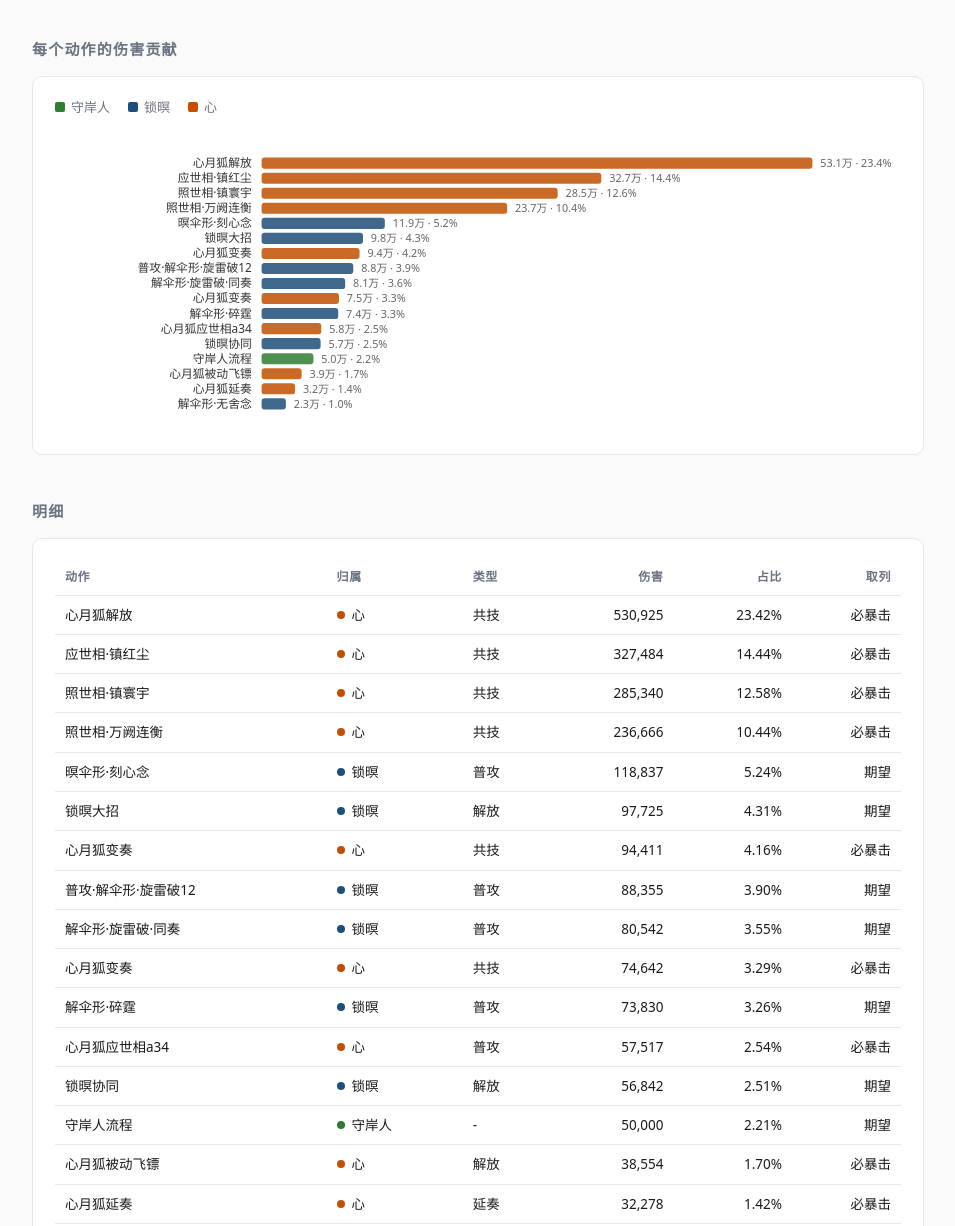
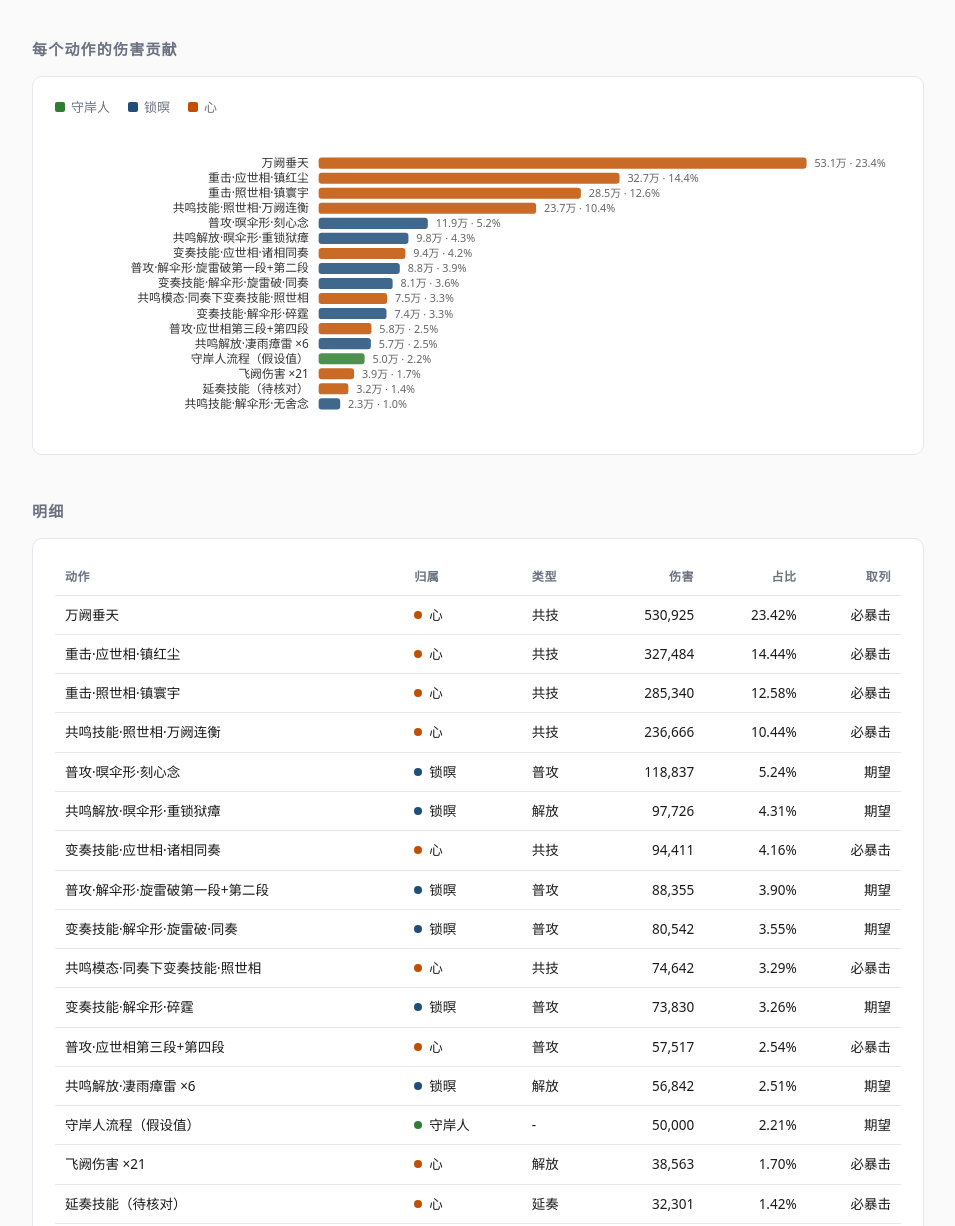
Before and after one commit to Loveletter2/game-numerics-toolkit, a plain HTML site: page docs/demo/index.html in a window 1280 px wide. Shown: the part 500-1726 px from the top of the page, without its empty margins (162-1117 px from the left). Drawn offline with Linux system fonts and the light colour scheme.

Commit message:
fix(demo): use official skill names; revert two wrong multiplier edits
Two of the earlier 'corrections' were false positives: 11.37%x21 and
119.36%x2 sum to within 0.02% of each other by coincidence. The official
per-hit value for 飞阙 is 11.37%, so the original table was right.

Action labels now use the in-game skill names instead of shorthand.

```diff
--- a/docs/demo/index.html
+++ b/docs/demo/index.html
@@ -66,57 +66,57 @@
 
   <h2>每个动作的伤害贡献</h2>
   <div class="card"><div class="legend"><span><i style="background:#2e7d32"></i>守岸人</span><span><i style="background:#1f4e79"></i>锁暝</span><span><i style="background:#c05000"></i>心</span></div><svg viewBox="0 0 860 300.0" width="100%" role="img" aria-label="每个动作的伤害贡献">
-<rect x="210" y="26.0" width="560.0" height="11.3" rx="3" fill="#c05000" opacity="0.85"/>
-<text x="200" y="35.6" text-anchor="end" font-size="12" fill="#333">心月狐解放</text>
-<text x="778.0" y="35.6" font-size="11" fill="#666">53.1万 · 23.4%</text>
-<rect x="210" y="41.3" width="345.4" height="11.3" rx="3" fill="#c05000" opacity="0.85"/>
-<text x="200" y="50.9" text-anchor="end" font-size="12" fill="#333">应世相·镇红尘</text>
-<text x="563.4" y="50.9" font-size="11" fill="#666">32.7万 · 14.4%</text>
-<rect x="210" y="56.6" width="301.0" height="11.3" rx="3" fill="#c05000" opacity="0.85"/>
-<text x="200" y="66.2" text-anchor="end" font-size="12" fill="#333">照世相·镇寰宇</text>
-<text x="519.0" y="66.2" font-size="11" fill="#666">28.5万 · 12.6%</text>
-<rect x="210" y="71.9" width="249.6" height="11.3" rx="3" fill="#c05000" opacity="0.85"/>
-<text x="200" y="81.5" text-anchor="end" font-size="12" fill="#333">照世相·万阙连衡</text>
-<text x="467.6" y="81.5" font-size="11" fill="#666">23.7万 · 10.4%</text>
-<rect x="210" y="87.2" width="125.3" height="11.3" rx="3" fill="#1f4e79" opacity="0.85"/>
-<text x="200" y="96.8" text-anchor="end" font-size="12" fill="#333">暝伞形·刻心念</text>
-<text x="343.3" y="96.8" font-size="11" fill="#666">11.9万 · 5.2%</text>
-<rect x="210" y="102.5" width="103.1" height="11.3" rx="3" fill="#1f4e79" opacity="0.85"/>
-<text x="200" y="112.1" text-anchor="end" font-size="12" fill="#333">锁暝大招</text>
-<text x="321.1" y="112.1" font-size="11" fill="#666">9.8万 · 4.3%</text>
-<rect x="210" y="117.8" width="99.6" height="11.3" rx="3" fill="#c05000" opacity="0.85"/>
-<text x="200" y="127.4" text-anchor="end" font-size="12" fill="#333">心月狐变奏</text>
-<text x="317.6" y="127.4" font-size="11" fill="#666">9.4万 · 4.2%</text>
-<rect x="210" y="133.1" width="93.2" height="11.3" rx="3" fill="#1f4e79" opacity="0.85"/>
-<text x="200" y="142.7" text-anchor="end" font-size="12" fill="#333">普攻·解伞形·旋雷破12</text>
-<text x="311.2" y="142.7" font-size="11" fill="#666">8.8万 · 3.9%</text>
-<rect x="210" y="148.4" width="85.0" height="11.3" rx="3" fill="#1f4e79" opacity="0.85"/>
-<text x="200" y="158.0" text-anchor="end" font-size="12" fill="#333">解伞形·旋雷破·同奏</text>
-<text x="303.0" y="158.0" font-size="11" fill="#666">8.1万 · 3.6%</text>
-<rect x="210" y="163.6" width="78.7" height="11.3" rx="3" fill="#c05000" opacity="0.85"/>
-<text x="200" y="173.3" text-anchor="end" font-size="12" fill="#333">心月狐变奏</text>
-<text x="296.7" y="173.3" font-size="11" fill="#666">7.5万 · 3.3%</text>
-<rect x="210" y="178.9" width="77.9" height="11.3" rx="3" fill="#1f4e79" opacity="0.85"/>
-<text x="200" y="188.6" text-anchor="end" font-size="12" fill="#333">解伞形·碎霆</text>
-<text x="295.9" y="188.6" font-size="11" fill="#666">7.4万 · 3.3%</text>
-<rect x="210" y="194.2" width="60.7" height="11.3" rx="3" fill="#c05000" opacity="0.85"/>
-<text x="200" y="203.9" text-anchor="end" font-size="12" fill="#333">心月狐应世相a34</text>
-<text x="278.7" y="203.9" font-size="11" fill="#666">5.8万 · 2.5%</text>
-<rect x="210" y="209.5" width="60.0" height="11.3" rx="3" fill="#1f4e79" opacity="0.85"/>
-<text x="200" y="219.2" text-anchor="end" font-size="12" fill="#333">锁暝协同</text>
-<text x="278.0" y="219.2" font-size="11" fill="#666">5.7万 · 2.5%</text>
-<rect x="210" y="224.8" width="52.7" height="11.3" rx="3" fill="#2e7d32" opacity="0.85"/>
-<text x="200" y="234.5" text-anchor="end" font-size="12" fill="#333">守岸人流程</text>
-<text x="270.7" y="234.5" font-size="11" fill="#666">5.0万 · 2.2%</text>
-<rect x="210" y="240.1" width="40.7" height="11.3" rx="3" fill="#c05000" opacity="0.85"/>
-<text x="200" y="249.8" text-anchor="end" font-size="12" fill="#333">心月狐被动飞镖</text>
-<text x="258.7" y="249.8" font-size="11" fill="#666">3.9万 · 1.7%</text>
-<rect x="210" y="255.4" width="34.0" height="11.3" rx="3" fill="#c05000" opacity="0.85"/>
-<text x="200" y="265.1" text-anchor="end" font-size="12" fill="#333">心月狐延奏</text>
-<text x="252.0" y="265.1" font-size="11" fill="#666">3.2万 · 1.4%</text>
-<rect x="210" y="270.7" width="24.7" height="11.3" rx="3" fill="#1f4e79" opacity="0.85"/>
-<text x="200" y="280.4" text-anchor="end" font-size="12" fill="#333">解伞形·无舍念</text>
-<text x="242.7" y="280.4" font-size="11" fill="#666">2.3万 · 1.0%</text>
+<rect x="268" y="26.0" width="496.0" height="11.3" rx="3" fill="#c05000" opacity="0.85"/>
+<text x="258" y="35.6" text-anchor="end" font-size="12" fill="#333">万阙垂天</text>
+<text x="772.0" y="35.6" font-size="11" fill="#666">53.1万 · 23.4%</text>
+<rect x="268" y="41.3" width="305.9" height="11.3" rx="3" fill="#c05000" opacity="0.85"/>
+<text x="258" y="50.9" text-anchor="end" font-size="12" fill="#333">重击·应世相·镇红尘</text>
+<text x="581.9" y="50.9" font-size="11" fill="#666">32.7万 · 14.4%</text>
+<rect x="268" y="56.6" width="266.6" height="11.3" rx="3" fill="#c05000" opacity="0.85"/>
+<text x="258" y="66.2" text-anchor="end" font-size="12" fill="#333">重击·照世相·镇寰宇</text>
+<text x="542.6" y="66.2" font-size="11" fill="#666">28.5万 · 12.6%</text>
+<rect x="268" y="71.9" width="221.1" height="11.3" rx="3" fill="#c05000" opacity="0.85"/>
+<text x="258" y="81.5" text-anchor="end" font-size="12" fill="#333">共鸣技能·照世相·万阙连衡</text>
+<text x="497.1" y="81.5" font-size="11" fill="#666">23.7万 · 10.4%</text>
+<rect x="268" y="87.2" width="111.0" height="11.3" rx="3" fill="#1f4e79" opacity="0.85"/>
+<text x="258" y="96.8" text-anchor="end" font-size="12" fill="#333">普攻·暝伞形·刻心念</text>
+<text x="387.0" y="96.8" font-size="11" fill="#666">11.9万 · 5.2%</text>
+<rect x="268" y="102.5" width="91.3" height="11.3" rx="3" fill="#1f4e79" opacity="0.85"/>
+<text x="258" y="112.1" text-anchor="end" font-size="12" fill="#333">共鸣解放·暝伞形·重锁狱瘴</text>
+<text x="367.3" y="112.1" font-size="11" fill="#666">9.8万 · 4.3%</text>
+<rect x="268" y="117.8" width="88.2" height="11.3" rx="3" fill="#c05000" opacity="0.85"/>
+<text x="258" y="127.4" text-anchor="end" font-size="12" fill="#333">变奏技能·应世相·诸相同奏</text>
+<text x="364.2" y="127.4" font-size="11" fill="#666">9.4万 · 4.2%</text>
+<rect x="268" y="133.1" width="82.5" height="11.3" rx="3" fill="#1f4e79" opacity="0.85"/>
+<text x="258" y="142.7" text-anchor="end" font-size="12" fill="#333">普攻·解伞形·旋雷破第一段+第二段</text>
+<text x="358.5" y="142.7" font-size="11" fill="#666">8.8万 · 3.9%</text>
+<rect x="268" y="148.4" width="75.2" height="11.3" rx="3" fill="#1f4e79" opacity="0.85"/>
+<text x="258" y="158.0" text-anchor="end" font-size="12" fill="#333">变奏技能·解伞形·旋雷破·同奏</text>
+<text x="351.2" y="158.0" font-size="11" fill="#666">8.1万 · 3.6%</text>
+<rect x="268" y="163.6" width="69.7" height="11.3" rx="3" fill="#c05000" opacity="0.85"/>
+<text x="258" y="173.3" text-anchor="end" font-size="12" fill="#333">共鸣模态·同奏下变奏技能·照世相</text>
+<text x="345.7" y="173.3" font-size="11" fill="#666">7.5万 · 3.3%</text>
+<rect x="268" y="178.9" width="69.0" height="11.3" rx="3" fill="#1f4e79" opacity="0.85"/>
+<text x="258" y="188.6" text-anchor="end" font-size="12" fill="#333">变奏技能·解伞形·碎霆</text>
+<text x="345.0" y="188.6" font-size="11" fill="#666">7.4万 · 3.3%</text>
+<rect x="268" y="194.2" width="53.7" height="11.3" rx="3" fill="#c05000" opacity="0.85"/>
+<text x="258" y="203.9" text-anchor="end" font-size="12" fill="#333">普攻·应世相第三段+第四段</text>
+<text x="329.7" y="203.9" font-size="11" fill="#666">5.8万 · 2.5%</text>
+<rect x="268" y="209.5" width="53.1" height="11.3" rx="3" fill="#1f4e79" opacity="0.85"/>
+<text x="258" y="219.2" text-anchor="end" font-size="12" fill="#333">共鸣解放·凄雨瘴雷 ×6</text>
+<text x="329.1" y="219.2" font-size="11" fill="#666">5.7万 · 2.5%</text>
+<rect x="268" y="224.8" width="46.7" height="11.3" rx="3" fill="#2e7d32" opacity="0.85"/>
+<text x="258" y="234.5" text-anchor="end" font-size="12" fill="#333">守岸人流程（假设值）</text>
+<text x="322.7" y="234.5" font-size="11" fill="#666">5.0万 · 2.2%</text>
+<rect x="268" y="240.1" width="36.0" height="11.3" rx="3" fill="#c05000" opacity="0.85"/>
+<text x="258" y="249.8" text-anchor="end" font-size="12" fill="#333">飞阙伤害 ×21</text>
+<text x="312.0" y="249.8" font-size="11" fill="#666">3.9万 · 1.7%</text>
+<rect x="268" y="255.4" width="30.2" height="11.3" rx="3" fill="#c05000" opacity="0.85"/>
+<text x="258" y="265.1" text-anchor="end" font-size="12" fill="#333">延奏技能（待核对）</text>
+<text x="306.2" y="265.1" font-size="11" fill="#666">3.2万 · 1.4%</text>
+<rect x="268" y="270.7" width="21.9" height="11.3" rx="3" fill="#1f4e79" opacity="0.85"/>
+<text x="258" y="280.4" text-anchor="end" font-size="12" fill="#333">共鸣技能·解伞形·无舍念</text>
+<text x="297.9" y="280.4" font-size="11" fill="#666">2.3万 · 1.0%</text>
 </svg></div>
 
   <h2>明细</h2>
@@ -125,23 +125,23 @@
       <thead><tr><th>动作</th><th>归属</th><th>类型</th>
         <th style="text-align:right">伤害</th><th style="text-align:right">占比</th>
         <th style="text-align:right">取列</th></tr></thead>
-      <tbody><tr><td>心月狐解放</td><td><span class="dot" style="background:#c05000"></span>心</td><td>共技</td><td class="num">530,925</td><td class="num">23.42%</td><td class="num">必暴击</td></tr>
-      <tr><td>应世相·镇红尘</td><td><span class="dot" style="background:#c05000"></span>心</td><td>共技</td><td class="num">327,484</td><td class="num">14.44%</td><td class="num">必暴击</td></tr>
-      <tr><td>照世相·镇寰宇</td><td><span class="dot" style="background:#c05000"></span>心</td><td>共技</td><td class="num">285,340</td><td class="num">12.58%</td><td class="num">必暴击</td></tr>
-      <tr><td>照世相·万阙连衡</td><td><span class="dot" style="background:#c05000"></span>心</td><td>共技</td><td class="num">236,666</td><td class="num">10.44%</td><td class="num">必暴击</td></tr>
-      <tr><td>暝伞形·刻心念</td><td><span class="dot" style="background:#1f4e79"></span>锁暝</td><td>普攻</td><td class="num">118,837</td><td class="num">5.24%</td><td class="num">期望</td></tr>
-      <tr><td>锁暝大招</td><td><span class="dot" style="background:#1f4e79"></span>锁暝</td><td>解放</td><td class="num">97,725</td><td class="num">4.31%</td><td class="num">期望</td></tr>
-      <tr><td>心月狐变奏</td><td><span class="dot" style="background:#c05000"></span>心</td><td>共技</td><td class="num">94,411</td><td class="num">4.16%</td><td class="num">必暴击</td></tr>
-      <tr><td>普攻·解伞形·旋雷破12</td><td><span class="dot" style="background:#1f4e79"></span>锁暝</td><td>普攻</td><td class="num">88,355</td><td class="num">3.90%</td><td class="num">期望</td></tr>
-      <tr><td>解伞形·旋雷破·同奏</td><td><span class="dot" style="background:#1f4e79"></span>锁暝</td><td>普攻</td><td class="num">80,542</td><td class="num">3.55%</td><td class="num">期望</td></tr>
-      <tr><td>心月狐变奏</td><td><span class="dot" style="background:#c05000"></span>心</td><td>共技</td><td class="num">74,642</td><td class="num">3.29%</td><td class="num">必暴击</td></tr>
-      <tr><td>解伞形·碎霆</td><td><span class="dot" style="background:#1f4e79"></span>锁暝</td><td>普攻</td><td class="num">73,830</td><td class="num">3.26%</td><td class="num">期望</td></tr>
-      <tr><td>心月狐应世相a34</td><td><span class="dot" style="background:#c05000"></span>心</td><td>普攻</td><td class="num">57,517</td><td class="num">2.54%</td><td class="num">必暴击</td></tr>
-      <tr><td>锁暝协同</td><td><span class="dot" style="background:#1f4e79"></span>锁暝</td><td>解放</td><td class="num">56,842</td><td class="num">2.51%</td><td class="num">期望</td></tr>
-      <tr><td>守岸人流程</td><td><span class="dot" style="background:#2e7d32"></span>守岸人</td><td>-</td><td class="num">50,000</td><td class="num">2.21%</td><td class="num">期望</td></tr>
-      <tr><td>心月狐被动飞镖</td><td><span class="dot" style="background:#c05000"></span>心</td><td>解放</td><td class="num">38,554</td><td class="num">1.70%</td><td class="num">必暴击</td></tr>
-      <tr><td>心月狐延奏</td><td><span class="dot" style="background:#c05000"></span>心</td><td>延奏</td><td class="num">32,278</td><td class="num">1.42%</td><td class="num">必暴击</td></tr>
-      <tr><td>解伞形·无舍念</td><td><span class="dot" style="background:#1f4e79"></span>锁暝</td><td>普攻</td><td class="num">23,389</td><td class="num">1.03%</td><td class="num">期望</td></tr></tbody>
+      <tbody><tr><td>万阙垂天</td><td><span class="dot" style="background:#c05000"></span>心</td><td>共技</td><td class="num">530,925</td><td class="num">23.42%</td><td class="num">必暴击</td></tr>
+      <tr><td>重击·应世相·镇红尘</td><td><span class="dot" style="background:#c05000"></span>心</td><td>共技</td><td class="num">327,484</td><td class="num">14.44%</td><td class="num">必暴击</td></tr>
+      <tr><td>重击·照世相·镇寰宇</td><td><span class="dot" style="background:#c05000"></span>心</td><td>共技</td><td class="num">285,340</td><td class="num">12.58%</td><td class="num">必暴击</td></tr>
+      <tr><td>共鸣技能·照世相·万阙连衡</td><td><span class="dot" style="background:#c05000"></span>心</td><td>共技</td><td class="num">236,666</td><td class="num">10.44%</td><td class="num">必暴击</td></tr>
+      <tr><td>普攻·暝伞形·刻心念</td><td><span class="dot" style="background:#1f4e79"></span>锁暝</td><td>普攻</td><td class="num">118,837</td><td class="num">5.24%</td><td class="num">期望</td></tr>
+      <tr><td>共鸣解放·暝伞形·重锁狱瘴</td><td><span class="dot" style="background:#1f4e79"></span>锁暝</td><td>解放</td><td class="num">97,726</td><td class="num">4.31%</td><td class="num">期望</td></tr>
+      <tr><td>变奏技能·应世相·诸相同奏</td><td><span class="dot" style="background:#c05000"></span>心</td><td>共技</td><td class="num">94,411</td><td class="num">4.16%</td><td class="num">必暴击</td></tr>
+      <tr><td>普攻·解伞形·旋雷破第一段+第二段</td><td><span class="dot" style="background:#1f4e79"></span>锁暝</td><td>普攻</td><td class="num">88,355</td><td class="num">3.90%</td><td class="num">期望</td></tr>
+      <tr><td>变奏技能·解伞形·旋雷破·同奏</td><td><span class="dot" style="background:#1f4e79"></span>锁暝</td><td>普攻</td><td class="num">80,542</td><td class="num">3.55%</td><td class="num">期望</td></tr>
+      <tr><td>共鸣模态·同奏下变奏技能·照世相</td><td><span class="dot" style="background:#c05000"></span>心</td><td>共技</td><td class="num">74,642</td><td class="num">3.29%</td><td class="num">必暴击</td></tr>
+      <tr><td>变奏技能·解伞形·碎霆</td><td><span class="dot" style="background:#1f4e79"></span>锁暝</td><td>普攻</td><td class="num">73,830</td><td class="num">3.26%</td><td class="num">期望</td></tr>
+      <tr><td>普攻·应世相第三段+第四段</td><td><span class="dot" style="background:#c05000"></span>心</td><td>普攻</td><td class="num">57,517</td><td class="num">2.54%</td><td class="num">必暴击</td></tr>
+      <tr><td>共鸣解放·凄雨瘴雷 ×6</td><td><span class="dot" style="background:#1f4e79"></span>锁暝</td><td>解放</td><td class="num">56,842</td><td class="num">2.51%</td><td class="num">期望</td></tr>
+      <tr><td>守岸人流程（假设值）</td><td><span class="dot" style="background:#2e7d32"></span>守岸人</td><td>-</td><td class="num">50,000</td><td class="num">2.21%</td><td class="num">期望</td></tr>
+      <tr><td>飞阙伤害 ×21</td><td><span class="dot" style="background:#c05000"></span>心</td><td>解放</td><td class="num">38,563</td><td class="num">1.70%</td><td class="num">必暴击</td></tr>
+      <tr><td>延奏技能（待核对）</td><td><span class="dot" style="background:#c05000"></span>心</td><td>延奏</td><td class="num">32,301</td><td class="num">1.42%</td><td class="num">必暴击</td></tr>
+      <tr><td>共鸣技能·解伞形·无舍念</td><td><span class="dot" style="background:#1f4e79"></span>锁暝</td><td>普攻</td><td class="num">23,389</td><td class="num">1.03%</td><td class="num">期望</td></tr></tbody>
     </table>
     <div class="note">「取列」标注该动作取的是期望列还是必暴击列 ——
       必暴击角色用后者，两者不能混用。</div>
```
Also changed, not shown: 1 other file.
